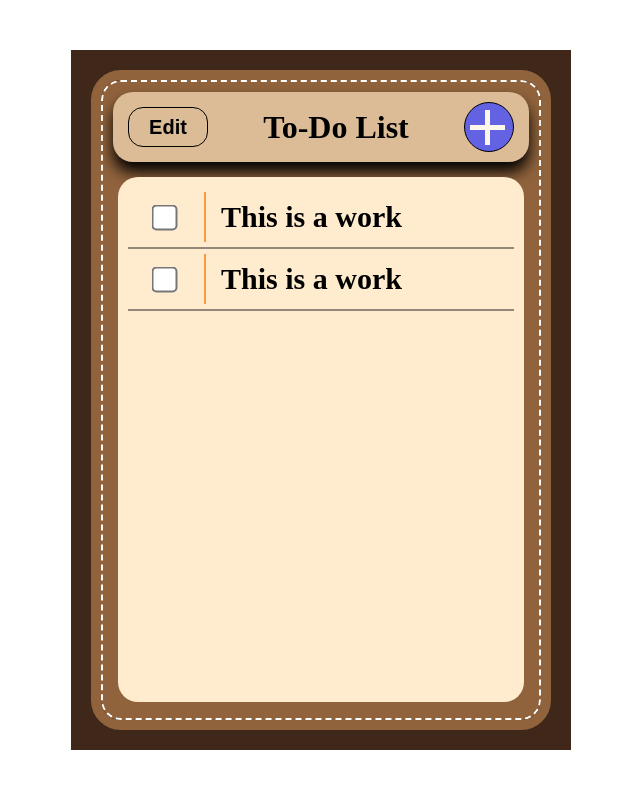
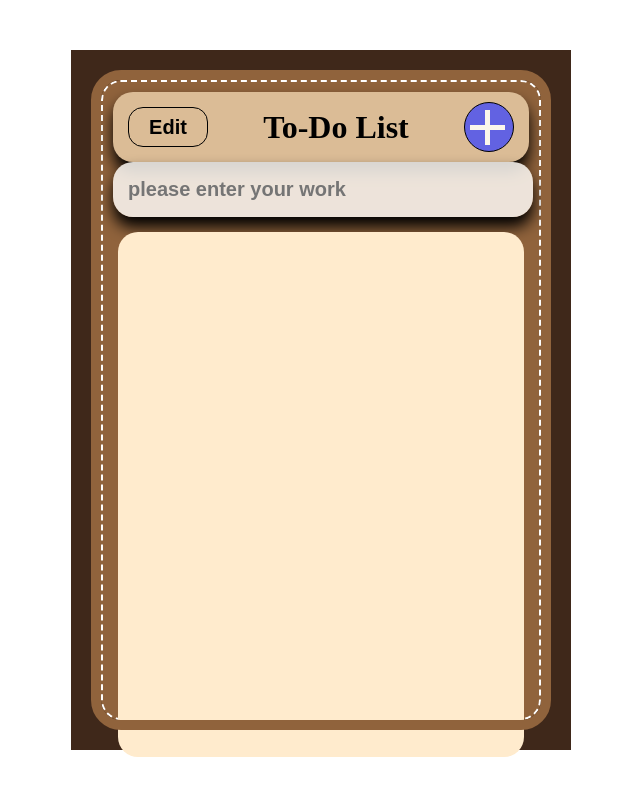
Before and after one commit to FARTASH-421/WorkSample_webDev, a plain HTML site: page toDoList/index.html in a window 1280 px wide. Both pictures are taken after a click on the button 807 px from the left and 127 px from the top of the page. Shown: the whole page, without its empty margins (319-959 px from the left). Drawn offline with Linux system fonts and the light colour scheme.

Commit message:
change somthings

```diff
--- a/toDoList/index.html
+++ b/toDoList/index.html
@@ -12,20 +12,19 @@
             <div class="titleBox">
                 <button class="Myedit" id="edit">Edit</button>
                 <h1 class="titleMain">To-Do List</h1>
-                <button id="add" class="myAdd">
+
+                <button onclick="addItem()" class="myAdd">
                     <span class="l1"></span>
                     <span class="l2"></span>
                 </button>
+
             </div>
+            <input id="inputAdd" type="text" placeholder="please enter your work">
             <div class="itemList">
                 <ul>
                     <li class="liItem" id="Myli">
                         <input type="checkbox" id="okey">
-                        <div id="myText">This is a work</div>
-                    </li>
-                    <li class="liItem" id="Myli">
-                        <input type="checkbox" id="okey">
-                        <div id="myText">This is a work</div>
+                        <div id="myText">This is </div>
                     </li>
                 </ul>
             </div>
--- a/toDoList/index.js
+++ b/toDoList/index.js
@@ -0,0 +1,12 @@
+const inputAdd = document.getElementById("inputAdd");
+const titleBox = document.getElementById("titleBox");
+const addBut = document.getElementsByClassName("myAdd")
+
+
+function addItem(){
+
+    // titleBox.childElementCount
+    inputAdd.style.display = inputAdd.style.display === "flex"? "none": "flex";
+    // addBut.style.position = "fixed";
+
+}
--- a/toDoList/sytle.css
+++ b/toDoList/sytle.css
@@ -11,9 +11,9 @@
     position: absolute;
     top: 50%;
     left: 50%;
-    /* transform: translate(-50%, -50%); */
     transform: translate(-50%, -50%);
     padding: 30px;
+
 }
 
 .cover{
@@ -26,6 +26,7 @@
 }
 
 .titleBox{
+
     display: flex;
     flex-direction: row;
     justify-content: space-between;
@@ -61,6 +62,7 @@
 
 }
 .line{
+
     background-color: rgba(240, 135, 65, 0.685);
     width: 2px;
     height: inherit;
@@ -114,8 +116,10 @@ ul > li{
 input[type="checkbox"] {
     transform: scale(2);
   }
+
 #myText{
     /* background-color: red; */
+
     width: 280px;
     height: inherit;
     border-left: 2px solid rgba(255, 115, 0, 0.699);
@@ -128,3 +132,33 @@ input[type="checkbox"] {
     font-size: 30px;
 
 }
+
+.liItem{
+    display: none;
+}
+
+#inputAdd{
+    display: none;
+    padding: 15px;
+    background-color: rgba(253, 249, 245, 0.856);
+    border-radius: 20px;
+    align-items: center;
+    width: 420px;
+    height: 55px;
+    box-shadow: 0px 10px 15px black;
+    font-size: 20px;
+    font-weight: bold;
+    border: none;
+}
+
+#inputAdd::placeholder{
+    font-size: 20px;
+}
+
+#inputAdd:focus{
+    background-color: azure;
+}
+
+.myAdd:hover{
+    background-color: rgb(70, 165, 255);
+}
```
Also changed, not shown: Practices/index.html (added), Practices/index.js (added).
